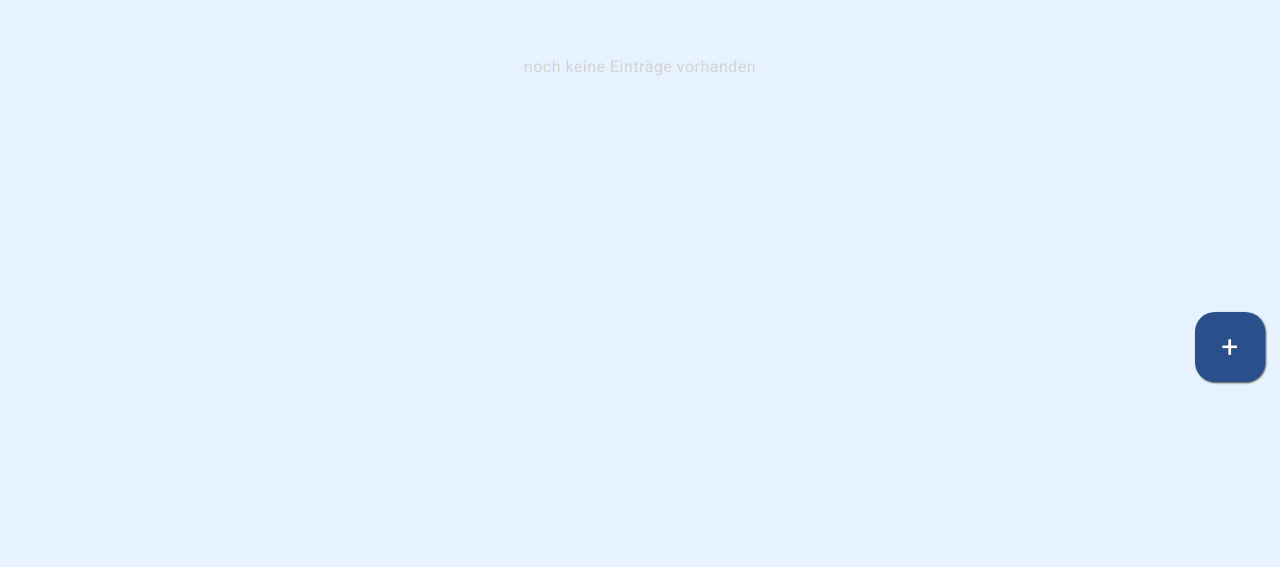
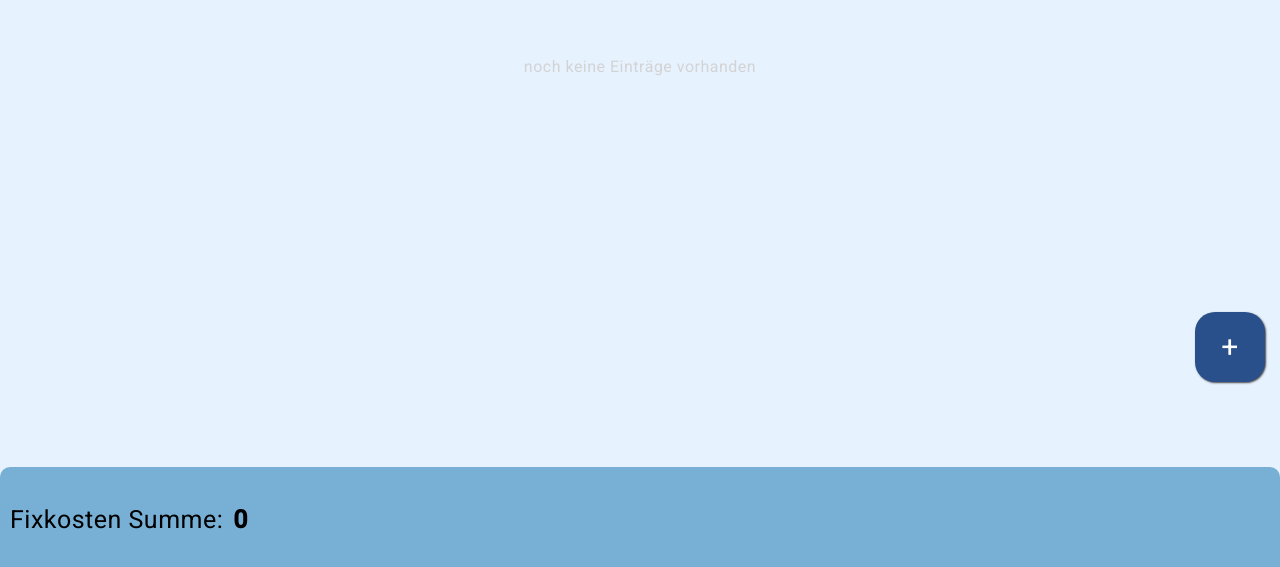
Before and after one commit to snipsllll/MoneyManagerPwa, an Angular app: page /fixKosten in a window 1280 px wide. Shown: the part 403-970 px from the top of the page. Before the commit the page ends 870 px from the top, so only its background shows below. Built offline with nearby package versions, Linux system fonts and the light colour scheme.

Commit message:
fixkosten-summe

```diff
--- a/src/app/Sites/Fixkosten/fix-kosten/fix-kosten.component.css
+++ b/src/app/Sites/Fixkosten/fix-kosten/fix-kosten.component.css
@@ -21,7 +21,26 @@
 
 .fixkosten__list {
   overflow-y: scroll;
-  height: calc(100% - 70px);
+  height: calc(100% - 70px - 105px);
+}
+
+.fixkosten__summe-wrapper {
+  height: 105px;
+  width: 100%;
+  border-top-left-radius: 10px;
+  border-top-right-radius: 10px;
+  font-size: 25px;
+  display: flex;
+  align-items: center;
+  background-color: #78b0d5;
+}
+
+.fixkosten__summe-label {
+  margin: 0 10px;
+}
+
+.fixkosten__summe-data {
+
 }
 
 .spacer {
--- a/src/app/Sites/Fixkosten/fix-kosten/fix-kosten.component.html
+++ b/src/app/Sites/Fixkosten/fix-kosten/fix-kosten.component.html
@@ -3,8 +3,13 @@
   <div *ngFor="let fixKostenEintrag of elements()">
     <app-list-element [viewModel]="getViewModel(fixKostenEintrag)"></app-list-element>
   </div>
-  <div class="spacer">
-
+</div>
+<div class="fixkosten__summe-wrapper">
+  <div class="fixkosten__summe-label">
+    Fixkosten Summe:
+  </div>
+  <div class="fixkosten__summe-data">
+    <b>{{summe()}}</b>
   </div>
 </div>
 <ng-template #keineEintraege>
--- a/src/app/Sites/Fixkosten/fix-kosten/fix-kosten.component.ts
+++ b/src/app/Sites/Fixkosten/fix-kosten/fix-kosten.component.ts
@@ -21,6 +21,13 @@ export class FixKostenComponent  implements OnInit{
   elements = computed(() => {
     this.dataService.updated();
     return this.dataService.userData.fixKosten;
+  })
+  summe = computed(() => {
+    let summe = 0;
+    this.elements().forEach(element => {
+      summe += element.betrag;
+    })
+    return summe;
   })
   selectedElement = signal<number>(-1);
   newFixKostenEintrag!: FixKostenEintrag;
```
